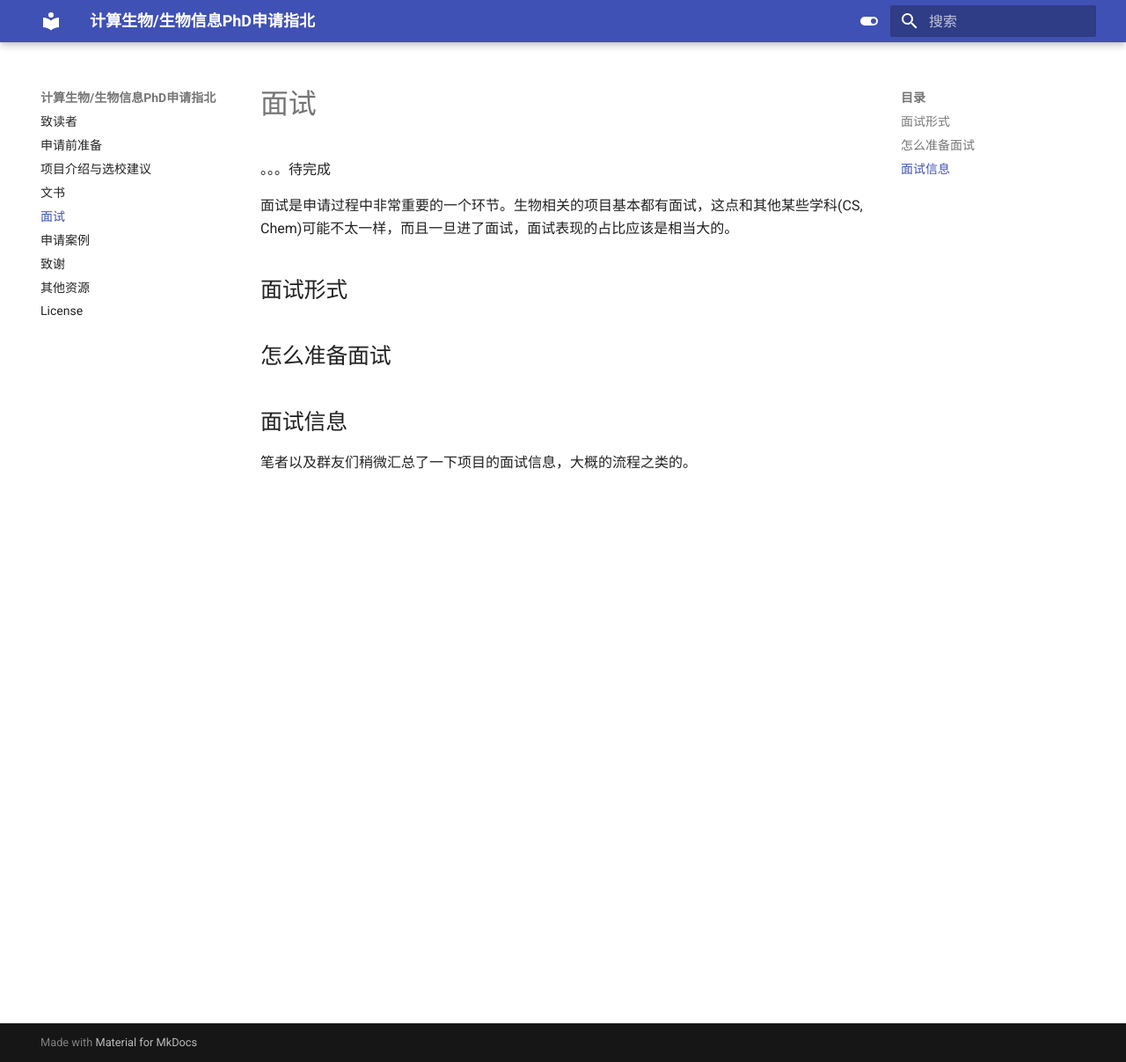
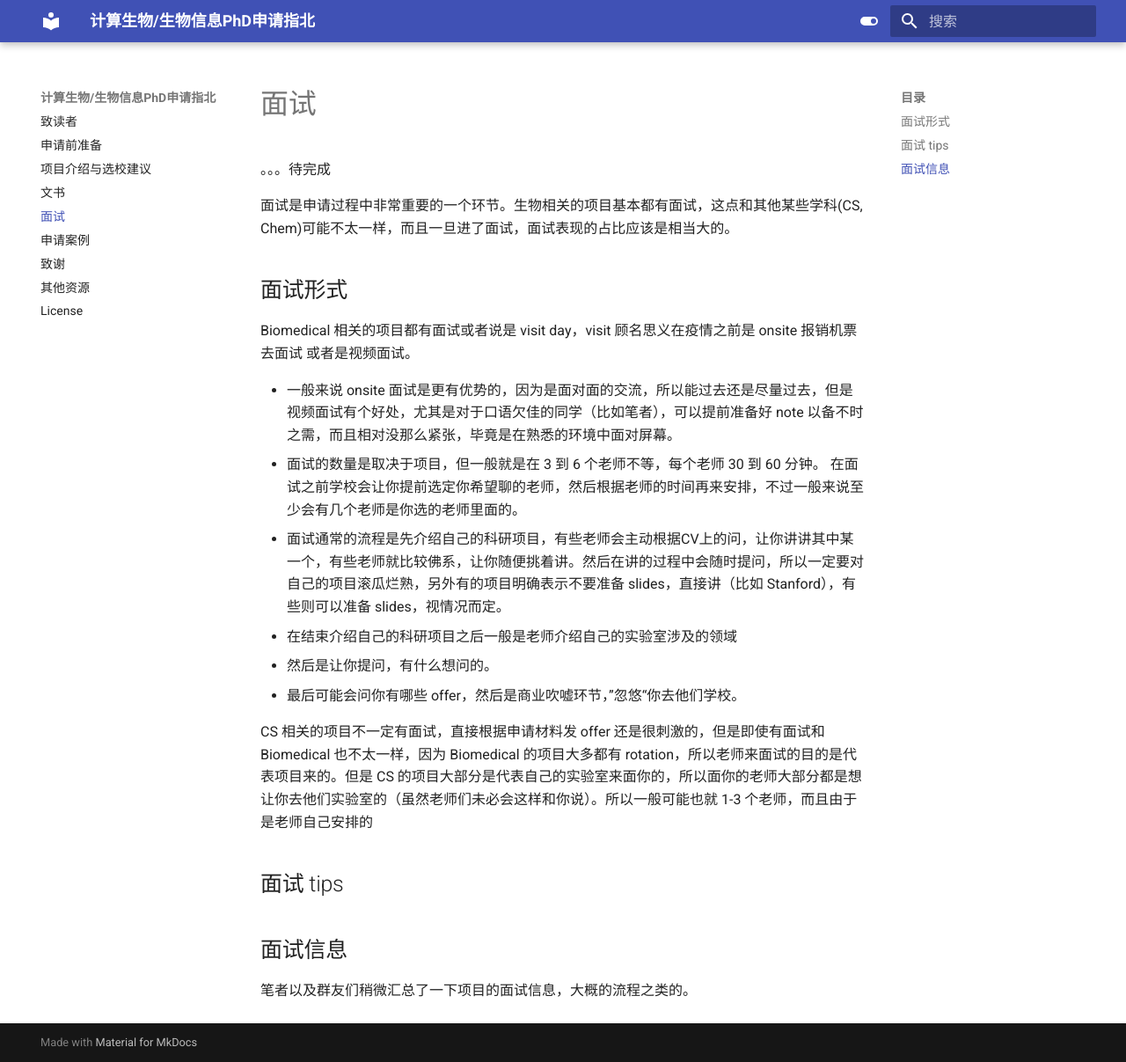
Before and after one commit to CompBio-PhD-cn/handbook, an MkDocs documentation site: the page built from docs/interview.md, in a window 1280 px wide and 1207 px high. Shown: the whole window at 88% size. Built offline with MkDocs 1.6.1 and Material for MkDocs 9.7.7, drawn with Linux system fonts in a browser that asks for light colours.

Commit message:
update interview

```diff
--- a/docs/interview.md
+++ b/docs/interview.md
@@ -5,8 +5,20 @@
 
 ## 面试形式
 
+Biomedical 相关的项目都有面试或者说是 visit day，visit 顾名思义在疫情之前是 onsite 报销机票去面试 或者是视频面试。
 
-## 怎么准备面试
+* 一般来说 onsite 面试是更有优势的，因为是面对面的交流，所以能过去还是尽量过去，但是视频面试有个好处，尤其是对于口语欠佳的同学（比如笔者），可以提前准备好 note 以备不时之需，而且相对没那么紧张，毕竟是在熟悉的环境中面对屏幕。
+* 面试的数量是取决于项目，但一般就是在 3 到 6 个老师不等，每个老师 30 到 60 分钟。 在面试之前学校会让你提前选定你希望聊的老师，然后根据老师的时间再来安排，不过一般来说至少会有几个老师是你选的老师里面的。
+* 面试通常的流程是先介绍自己的科研项目，有些老师会主动根据CV上的问，让你讲讲其中某一个，有些老师就比较佛系，让你随便挑着讲。然后在讲的过程中会随时提问，所以一定要对自己的项目滚瓜烂熟，另外有的项目明确表示不要准备 slides，直接讲（比如 Stanford），有些则可以准备 slides，视情况而定。
+* 在结束介绍自己的科研项目之后一般是老师介绍自己的实验室涉及的领域
+* 然后是让你提问，有什么想问的。
+* 最后可能会问你有哪些 offer，然后是商业吹嘘环节，”忽悠“你去他们学校。
+
+
+
+CS 相关的项目不一定有面试，直接根据申请材料发 offer 还是很刺激的，但是即使有面试和 Biomedical 也不太一样，因为 Biomedical 的项目大多都有 rotation，所以老师来面试的目的是代表项目来的。但是 CS 的项目大部分是代表自己的实验室来面你的，所以面你的老师大部分都是想让你去他们实验室的（虽然老师们未必会这样和你说）。所以一般可能也就 1-3 个老师，而且由于是老师自己安排的
+
+## 面试 tips
 <!-- 【申请分享】真的不忍心看到大家倒在最后一关——英美PhD面试个人经验 - 皓月当空的文章 - 知乎
 https://zhuanlan.zhihu.com/p/100000212 -->
 
```
Also changed, not shown: docs/index.md (line endings or trailing spaces).
